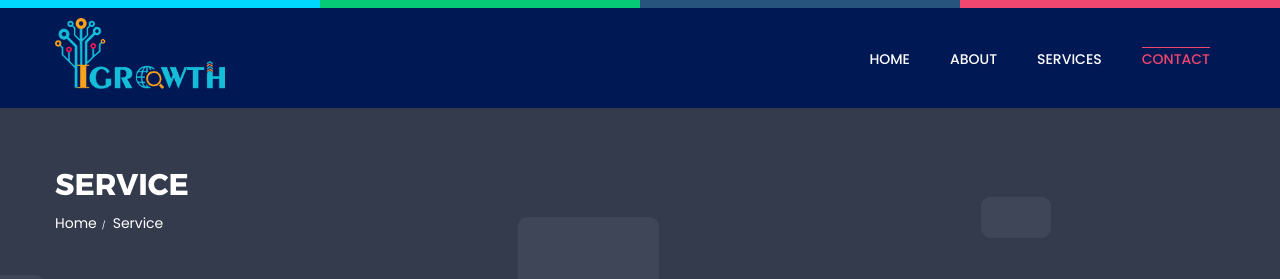
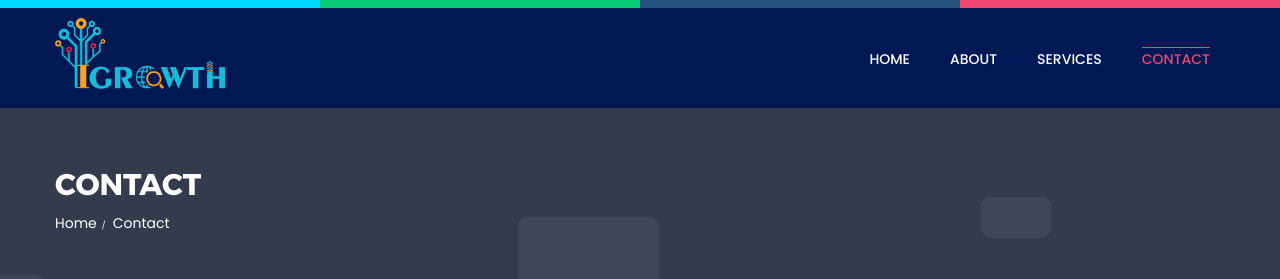
Before and after one commit to LakshmiVSeelam/igrowth, an Angular app: page /contact in a window 1280 px wide. Shown: the top 279 px of the page. Built offline with nearby package versions, Linux system fonts and the light colour scheme.

Commit message:
pge titles

```diff
--- a/angular.json
+++ b/angular.json
@@ -33,10 +33,12 @@
           },
           "configurations": {
             "production": {
-              "fileReplacements": [{
-                "replace": "src/environments/environment.ts",
-                "with": "src/environments/environment.prod.ts"
-              }],
+              "fileReplacements": [
+                {
+                  "replace": "src/environments/environment.ts",
+                  "with": "src/environments/environment.prod.ts"
+                }
+              ],
               "optimization": true,
               "outputHashing": "all",
               "sourceMap": false,
@@ -44,7 +46,8 @@
               "extractLicenses": true,
               "vendorChunk": false,
               "buildOptimizer": true,
-              "budgets": [{
+              "budgets": [
+                {
                   "type": "initial",
                   "maximumWarning": "2mb",
                   "maximumError": "5mb"
@@ -116,6 +119,10 @@
               "devServerTarget": "igrowth:serve:production"
             }
           }
+        },
+        "deploy": {
+          "builder": "angular-cli-ghpages:deploy",
+          "options": {}
         }
       }
     }
--- a/package.json
+++ b/package.json
@@ -29,6 +29,7 @@
     "@angular/compiler-cli": "~11.1.1",
     "@types/jasmine": "~3.6.0",
     "@types/node": "^12.11.1",
+    "angular-cli-ghpages": "^1.0.0-rc.1",
     "codelyzer": "^6.0.0",
     "jasmine-core": "~3.6.0",
     "jasmine-spec-reporter": "~5.0.0",
--- a/src/app/app.component.ts
+++ b/src/app/app.component.ts
@@ -1,8 +1,10 @@
 import {
   Component
 } from '@angular/core';
+import { Title } from '@angular/platform-browser';
+
 import $ from '../assets/js/vendor/jquery.js'
-import {Router} from '@angular/router';
+import {NavigationEnd, Router} from '@angular/router';
 
 declare const sliders: any;
 declare const scrollUp: any;
@@ -20,12 +22,24 @@ export class AppComponent {
 
   title = 'igrowth';
 
-  constructor(router: Router) {
-    // decide what to do when this event is triggered.
+  pagetitles = {
+    '/' : 'Home | Igrowth',
+    '/about' : 'About | Igrowth',
+    '/services' : 'Services | Igrowth',
+    '/contact' : 'Contact | Igrowth'
+  }
+
+  constructor(router: Router, private titleService:Title) {
     router.events.subscribe(val => {
       var headerHight = $('.header-area').height();
       $('.hero-area, .page-banner-area').css('margin-top', headerHight + 'px ');
+
+      if(val instanceof NavigationEnd){
+        this.titleService.setTitle(this.pagetitles[val.url]);
+      }
     });
+
+
   }
 
   ngOnInit() {
--- a/src/app/home/home.component.ts
+++ b/src/app/home/home.component.ts
@@ -7,7 +7,9 @@ import { Component, OnInit } from '@angular/core';
 })
 export class HomeComponent implements OnInit {
 
-  constructor() { }
+  constructor() {
+
+  }
 
   ngOnInit(): void {
   }
--- a/src/app/pagebanner/pagebanner.component.html
+++ b/src/app/pagebanner/pagebanner.component.html
@@ -3,10 +3,10 @@
   <div class="container">
     <div class="row">
       <div class="page-banner col-xs-12">
-        <h2>Service</h2>
+        <h2>{{ pagetitle }}</h2>
         <ul class="breadcrumb">
           <li><a href="#">Home</a></li>
-          <li><a href="#">Service</a></li>
+          <li><a href="#">{{ pagetitle }}</a></li>
         </ul>
       </div>
     </div>
--- a/src/app/pagebanner/pagebanner.component.ts
+++ b/src/app/pagebanner/pagebanner.component.ts
@@ -1,4 +1,7 @@
 import { Component, OnInit } from '@angular/core';
+import { Title } from '@angular/platform-browser';
+import {NavigationEnd, Router} from '@angular/router';
+
 
 @Component({
   selector: 'app-pagebanner',
@@ -6,8 +9,22 @@ import { Component, OnInit } from '@angular/core';
   styleUrls: ['./pagebanner.component.css']
 })
 export class PagebannerComponent implements OnInit {
+  pagetitle = ''
+  pagetitles = {
+    '/' : 'Home',
+    '/about' : 'About',
+    '/services' : 'Services',
+    '/contact' : 'Contact'
+  }
+  constructor(router: Router,private titleService:Title) {
 
-  constructor() { }
+    router.events.subscribe(val => {
+
+      if(val instanceof NavigationEnd){
+        this.pagetitle = this.pagetitles[val.url]
+      }
+    });
+  }
 
   ngOnInit(): void {
   }
--- a/src/index.html
+++ b/src/index.html
@@ -4,7 +4,7 @@
 <head>
   <meta charset="utf-8">
   <meta http-equiv="x-ua-compatible" content="ie=edge">
-  <title>SEOEXP</title>
+  <title>Igrowth</title>
   <base href="/">
   <meta name="description" content="">
   <meta name="viewport" content="width=device-width, initial-scale=1">
```
Also changed, not shown: 1 other file (tests, documents, lock files or other folders).
